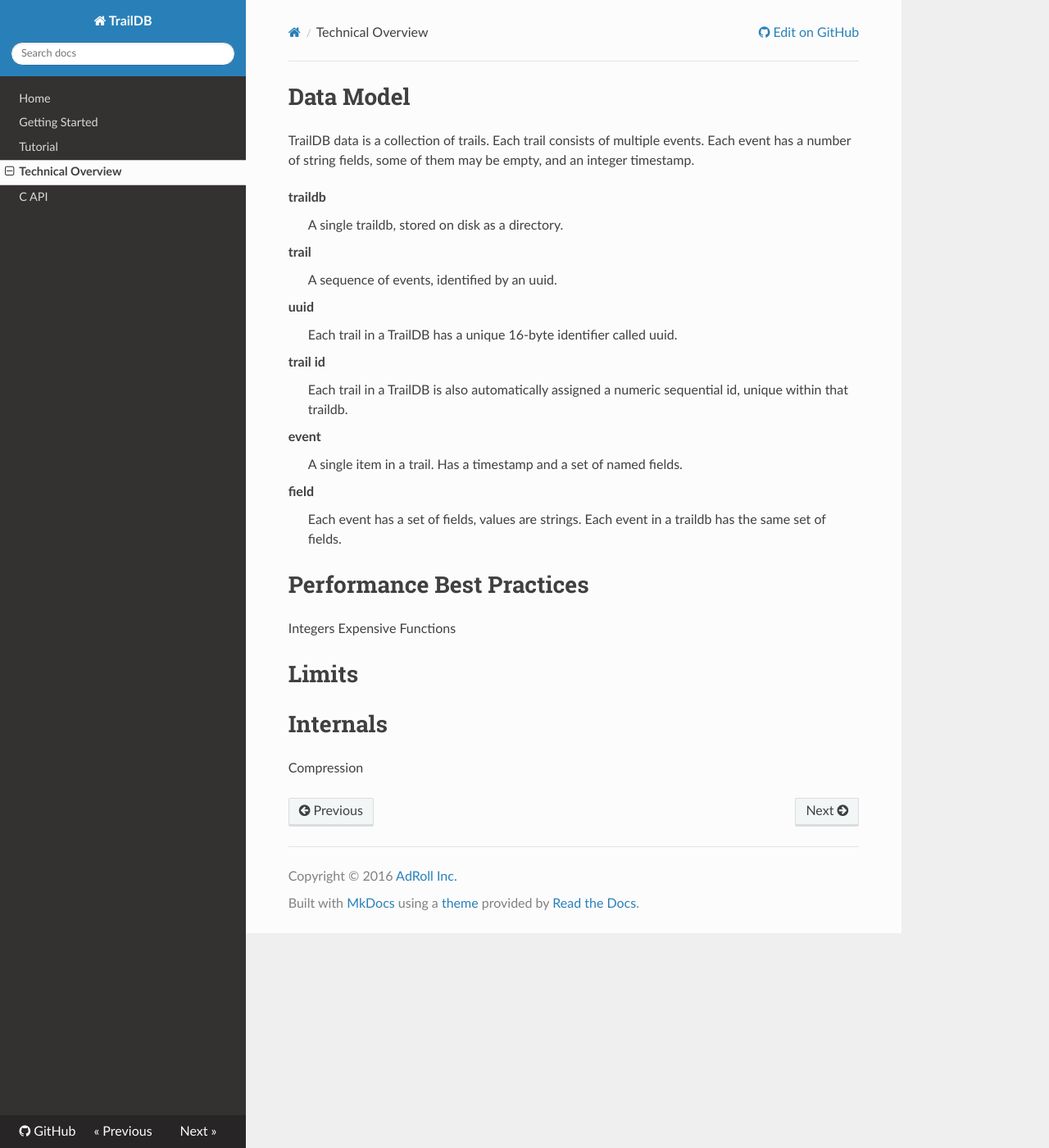
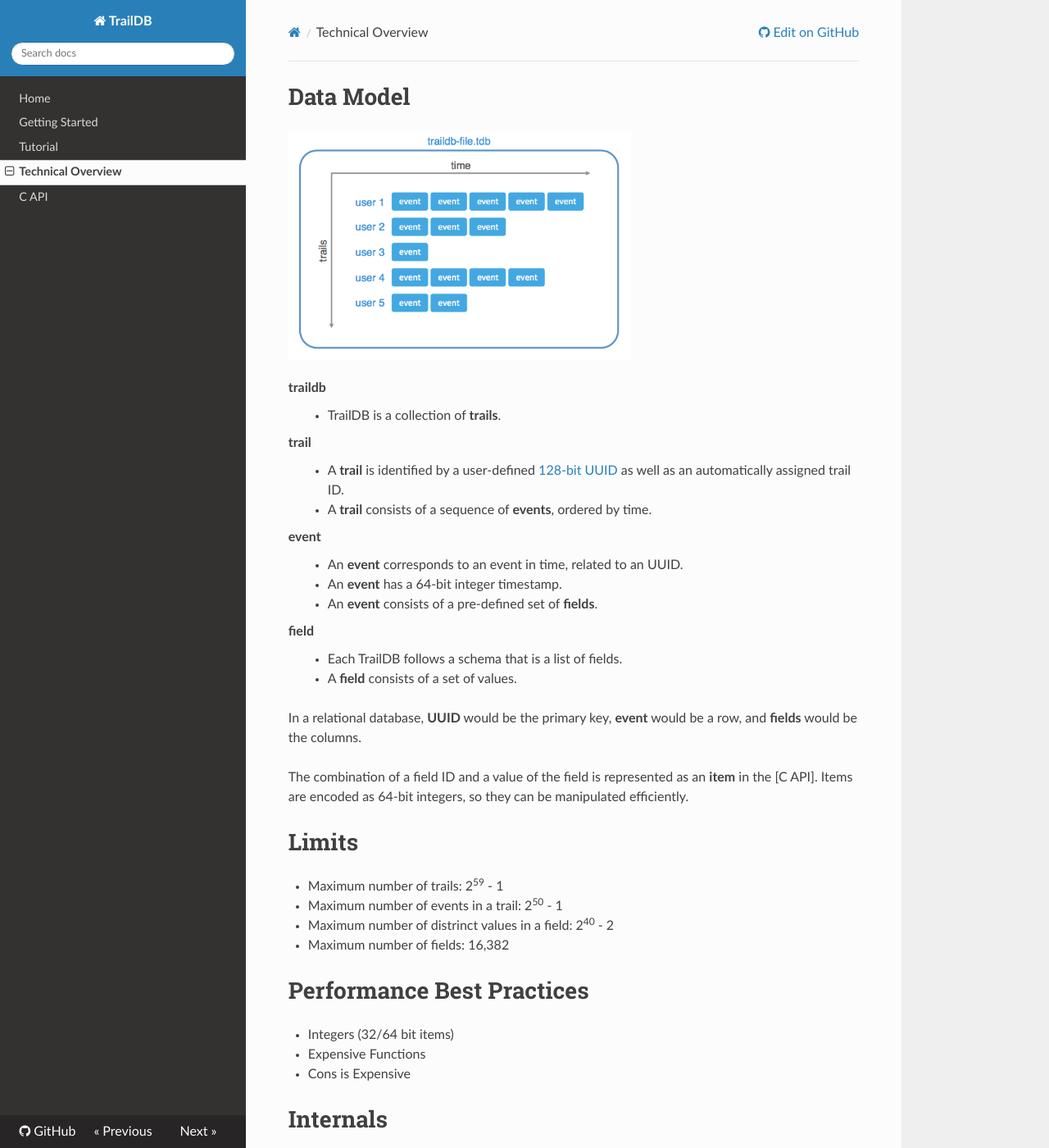
Before and after one commit to traildb/traildb, an MkDocs documentation site: the page built from doc/docs/technical_overview.md, in a window 1280 px wide and 1400 px high. Shown: the whole window at 82% size. Built offline with MkDocs 1.6.1, drawn with Linux system fonts in a browser that asks for light colours; nearby versions of some CDN libraries; old or Windows-style settings are respelled for this version of MkDocs; some of the changed text lies outside the part shown.

Commit message:
add content in docs/technical_overview

```diff
--- a/doc/docs/technical_overview.md
+++ b/doc/docs/technical_overview.md
@@ -1,36 +1,50 @@
 # Data Model
 
-
-TrailDB data is a collection of trails. Each trail consists of multiple events.
-Each event has a number of string fields, some of them may be empty, and an
-integer timestamp.
-
+<img src="../images/datamodel.png" style="width: 60%">
 
 traildb
-:	A single traildb, stored on disk as a directory.
+:   - TrailDB is a collection of **trails**.
 
 trail
-:	A sequence of events, identified by an uuid.
-
-uuid
-:	Each trail in a TrailDB has a unique 16-byte identifier called uuid.
-
-trail id
-:	Each trail in a TrailDB is also automatically assigned a numeric sequential id, unique within that traildb.
+:   - A **trail** is identified by a user-defined
+      [128-bit UUID](http://en.wikipedia.org/wiki/UUID) as well as an
+      automatically assigned trail ID.
+    - A **trail** consists of a sequence of **events**, ordered by time.
 
 event
-: 	A single item in a trail. Has a timestamp and a set of named fields.
+:   - An **event** corresponds to an event in time, related to an UUID.
+    - An **event** has a 64-bit integer timestamp.
+    - An **event** consists of a pre-defined set of **fields**.
 
 field
-:   Each event has a set of fields, values are strings. Each event in a traildb has the same set of fields.
+:   - Each TrailDB follows a schema that is a list of fields.
+    - A **field** consists of a set of values.
+
+In a relational database, **UUID** would be the primary key, **event** would be a row,
+and **fields** would be the columns.
+
+The combination of a field ID and a value of the field is represented
+as an **item** in the [C API]. Items are encoded as 64-bit integers, so
+they can be manipulated efficiently.
+
+# Limits
+
+ - Maximum number of trails: 2<sup>59</sup> - 1
+ - Maximum number of events in a trail: 2<sup>50</sup> - 1
+ - Maximum number of distrinct values in a field: 2<sup>40</sup> - 2
+ - Maximum number of fields: 16,382
 
 # Performance Best Practices
 
-Integers
-Expensive Functions
-
-# Limits
+ - Integers (32/64 bit items)
+ - Expensive Functions
+ - Cons is Expensive
 
 # Internals
 
-Compression
+ - Decompress only what you need (lazy, cursor)
+ - Variable-width items
+ - Dictionary Encoding
+ - Edge Encoding
+ - Entropy Coding
+ - Bigram coding
```
Also changed, not shown: doc/docs/images/datamodel.png (added), 1 other file.
